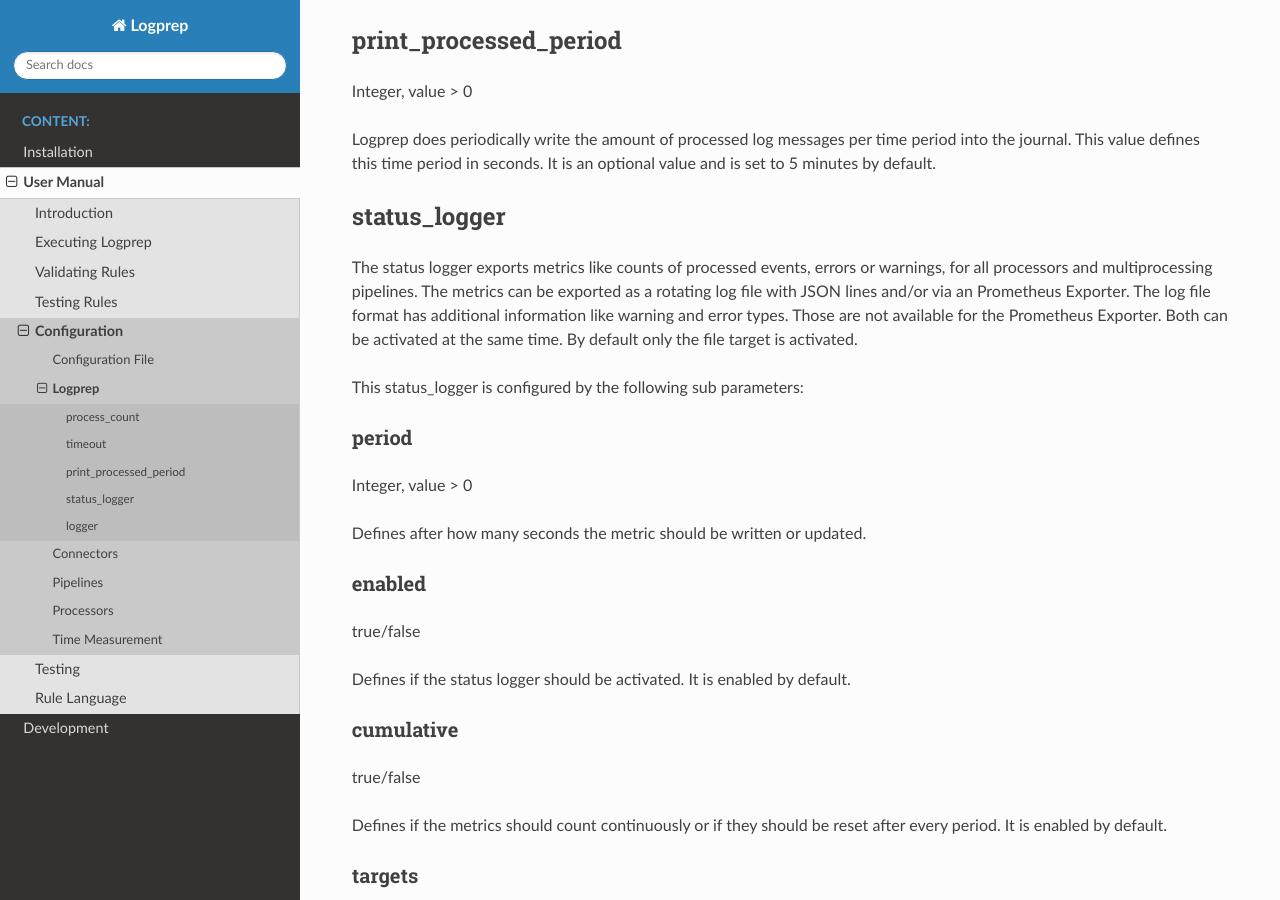
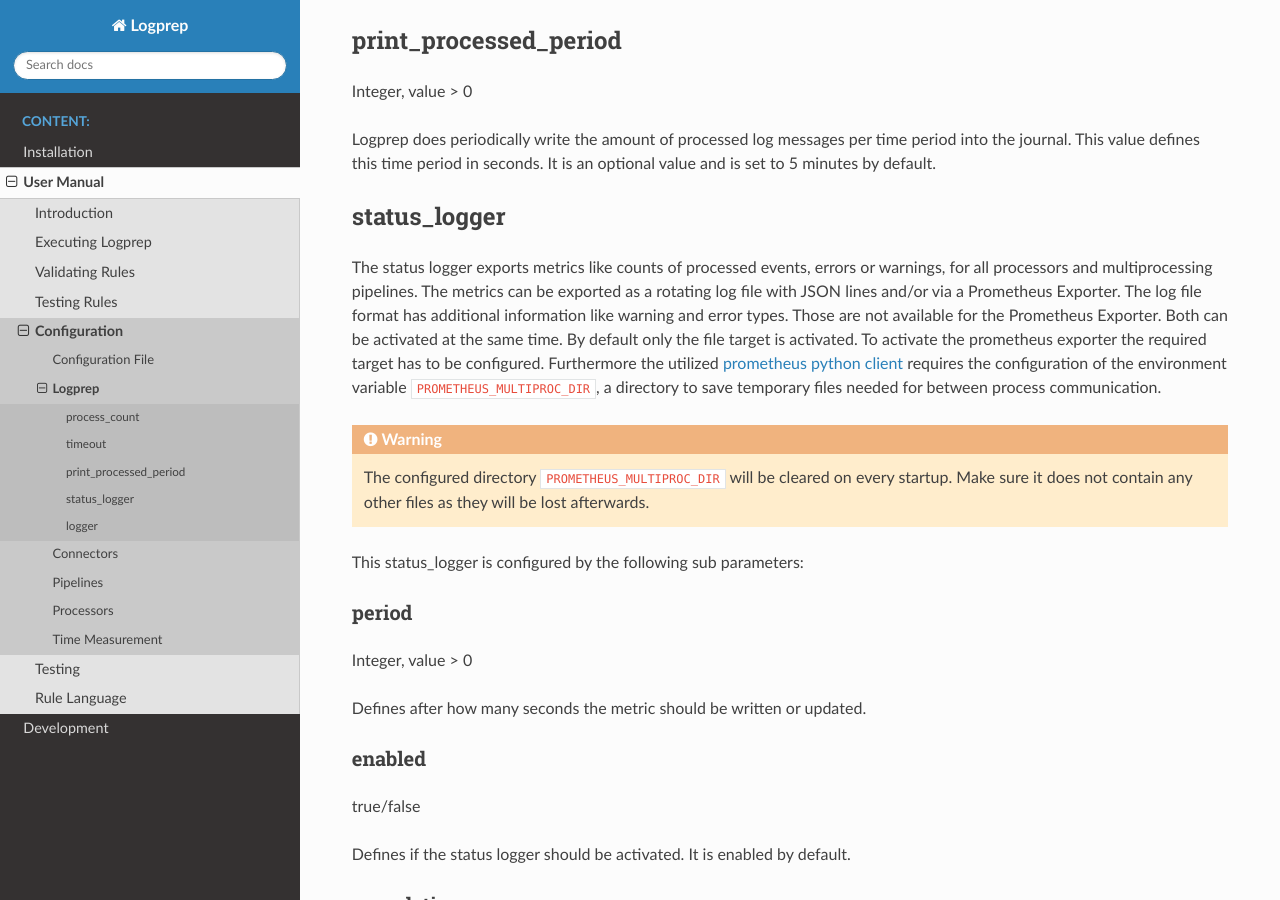
Before and after one commit to fkie-cad/Logprep, a Sphinx documentation site: the page built from doc/source/user_manual/configuration/logprep.rst, in a window 1280 px wide and 900 px high, scrolled down 560 px. Built offline with Sphinx 7.4.7 and the Read the Docs theme 2.0.0, drawn with Linux system fonts in a browser that asks for light colours; pages that are not in the unit, such as notebooks, are missing from menus.

Commit message:
Add prometheus env variable to rst documentation
The RST Documentation was missing a hint about the needed
environment variable, which is needed for the prometheus client
to work with multiprocessing.

```diff
--- a/doc/source/user_manual/configuration/logprep.rst
+++ b/doc/source/user_manual/configuration/logprep.rst
@@ -35,9 +35,17 @@
 
 The status logger exports metrics like counts of processed events, errors or warnings, for all
 processors and multiprocessing pipelines. The metrics can be exported as a rotating log file with
-JSON lines and/or via an Prometheus Exporter. The log file format has additional information like
+JSON lines and/or via a Prometheus Exporter. The log file format has additional information like
 warning and error types. Those are not available for the Prometheus Exporter. Both can be activated
-at the same time. By default only the file target is activated.
+at the same time. By default only the file target is activated. To activate the prometheus exporter
+the required target has to be configured. Furthermore the utilized `prometheus python
+client <https://github.com/prometheus/client_python>`_ requires the configuration of the environment
+variable :code:`PROMETHEUS_MULTIPROC_DIR`, a directory to save temporary files needed for between
+process communication.
+
+.. WARNING::
+   The configured directory :code:`PROMETHEUS_MULTIPROC_DIR` will be cleared on every startup. Make
+   sure it does not contain any other files as they will be lost afterwards.
 
 This status_logger is configured by the following sub parameters:
 
```
